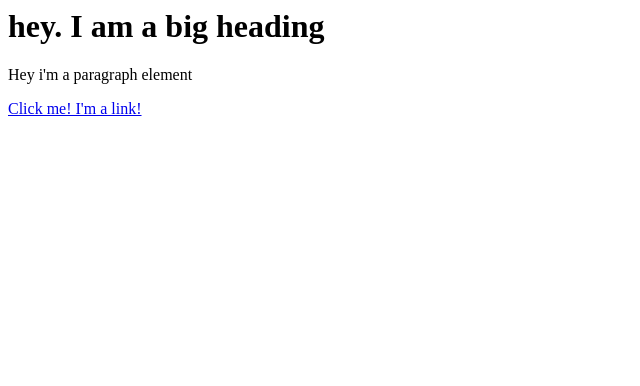
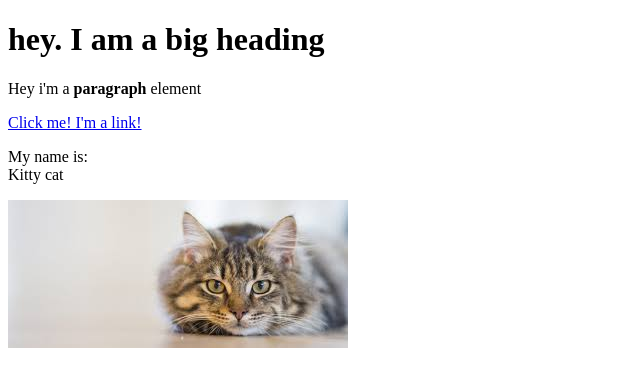
Before and after one commit to Meermec/cartoon-hero, a plain HTML site: page test.html in a window 1280 px wide. Shown: the whole page, without its empty margins (0-640 px from the left). Drawn offline with Linux system fonts and the light colour scheme.

Commit message:
added a cat image

```diff
--- a/test.html
+++ b/test.html
@@ -1,3 +1,14 @@
+<!DOCTYPE html>
+<html>
+    <head>
+        <title>Test page</title>
+    </head>
+<body>
 <h1>hey. I am a big heading</h1>
-<p>Hey i'm a paragraph element</p>
+<p>Hey i'm a <b>paragraph</b> element</p>
 <a href="https:google.com" target="_blank" title="Let's go to google"> Click me! I'm a link!</a>
+<p>My name is:<br>
+    Kitty cat</p>
+<img src="img/cat1.jpeg">
+</body>
+</html>
```
Also changed, not shown: img/cat1.jpeg (added).
